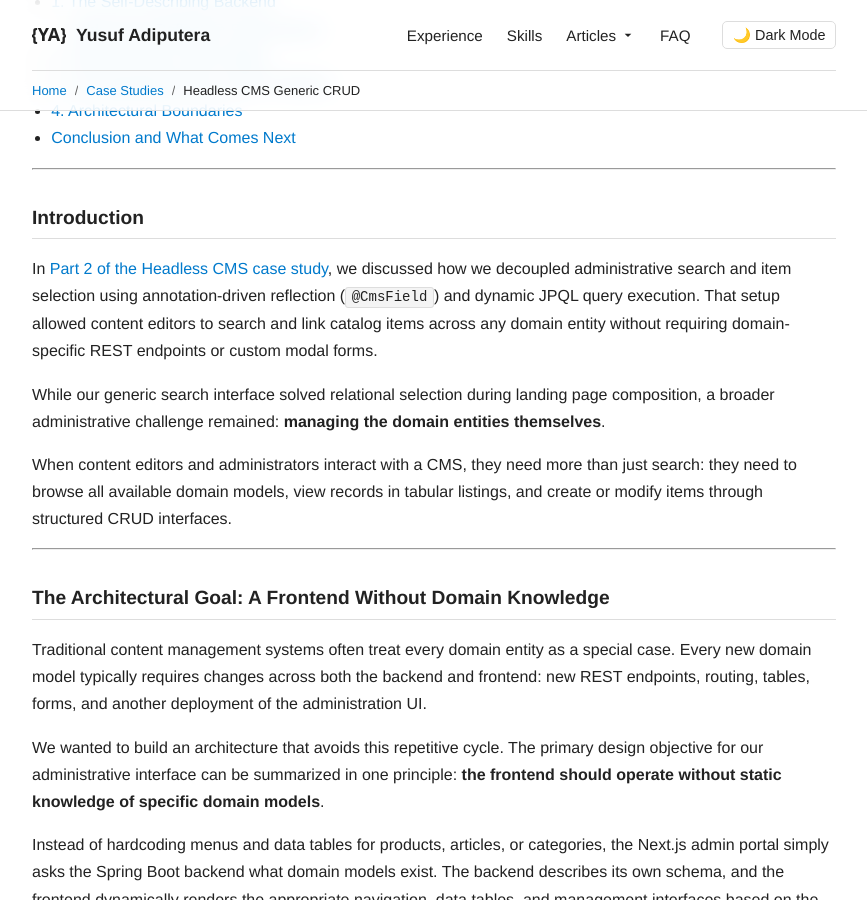
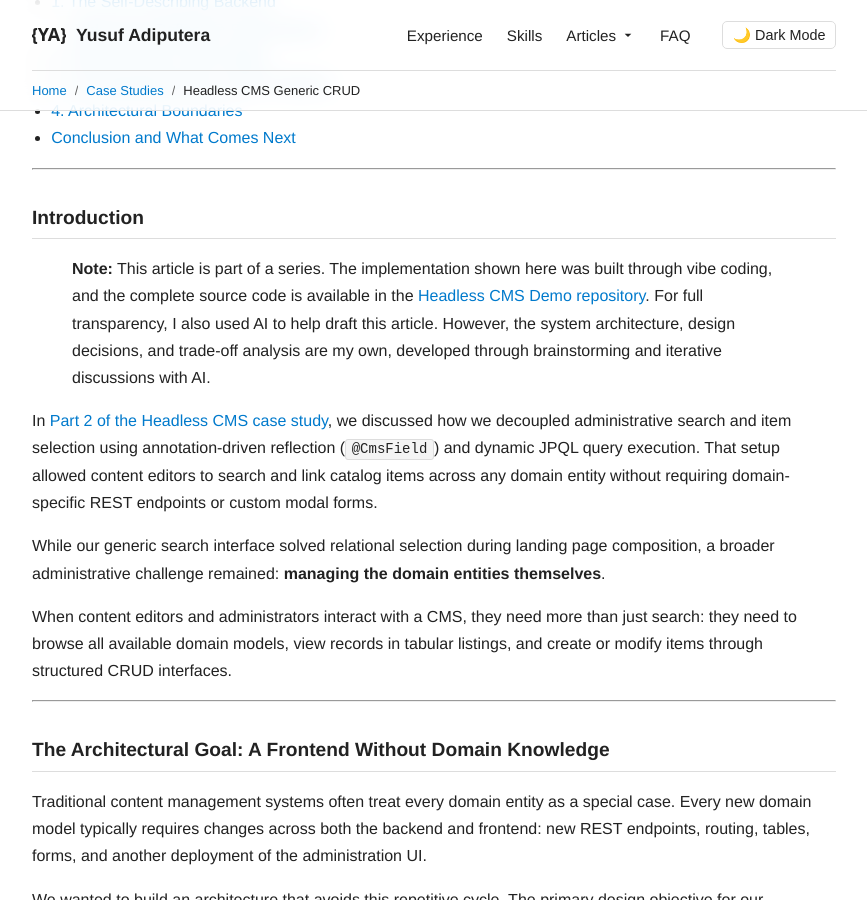
Before and after one commit to adiputera/adiputera.github.io, a Jekyll site: the page built from _articles/case-study-headless-cms-demo-part-3.md, in a window 1280 px wide and 900 px high, scrolled down 463 px. Shown: the whole window, without its empty margins (206-1073 px from the left). Built offline with Jekyll 4.4.1, drawn with Linux system fonts in a browser that asks for light colours.

Commit message:
Add AI notes

```diff
--- a/_articles/case-study-headless-cms-demo-part-3.md
+++ b/_articles/case-study-headless-cms-demo-part-3.md
@@ -30,6 +30,8 @@ mermaid: true
 ---
 
 ## Introduction
+
+> **Note:** This article is part of a series. The implementation shown here was built through vibe coding, and the complete source code is available in the [Headless CMS Demo repository](https://github.com/adiputera/spring-boot-headless-cms-storefront-demo). For full transparency, I also used AI to help draft this article. However, the system architecture, design decisions, and trade-off analysis are my own, developed through brainstorming and iterative discussions with AI.
 
 In [Part 2 of the Headless CMS case study](/case-studies/headless-cms-demo-generic-search), we discussed how we decoupled administrative search and item selection using annotation-driven reflection (`@CmsField`) and dynamic JPQL query execution. That setup allowed content editors to search and link catalog items across any domain entity without requiring domain-specific REST endpoints or custom modal forms.
 
```
Also changed, not shown: _articles/case-study-headless-cms-demo-part-2.md (+2 -0 lines), _articles/case-study-headless-cms-demo-part-4.md (+2 -0 lines), _articles/case-study-headless-cms-demo-part-5.md (+2 -0 lines), _articles/case-study-headless-cms-demo-part-6.md (+2 -0 lines), _articles/case-study-headless-cms-demo.md (+3 -1 lines).
